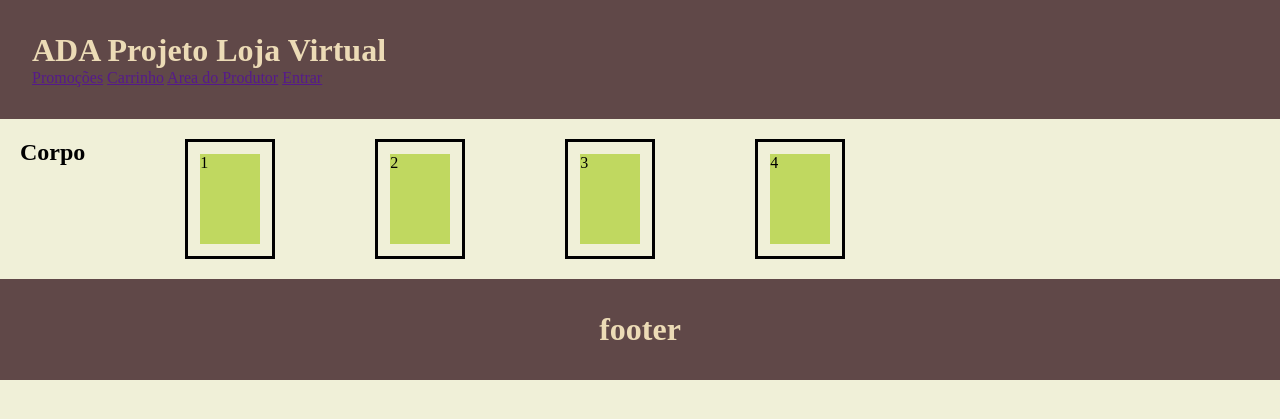
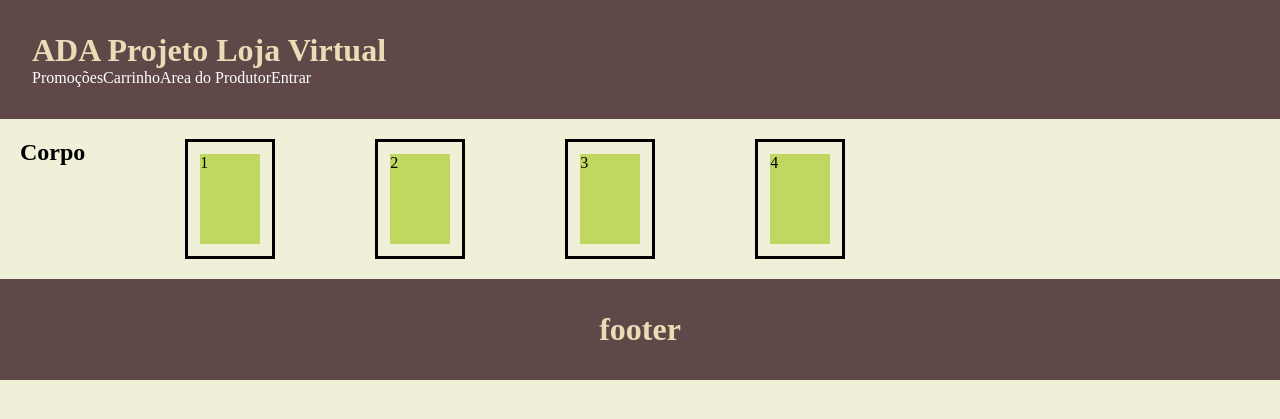
Before and after one commit to coelho-py/loja-virtual, a PHP site: page / in a window 1280 px wide. Shown: the top 419 px of the page. Run offline with PHP 8.4, Linux system fonts and the light colour scheme.

Commit message:
inicio Nav

```diff
--- a/estilo.css
+++ b/estilo.css
@@ -47,3 +47,14 @@ section{
 }
 
 /* Nav */
+
+nav{
+    text-align: Center;
+    display: flex
+}
+
+nav a{
+    text-decoration: none;
+    color: #fff;
+
+}
```
